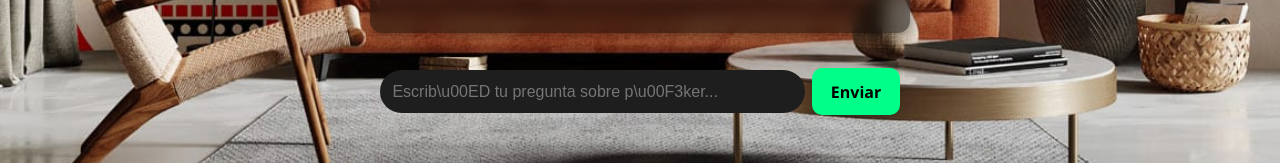
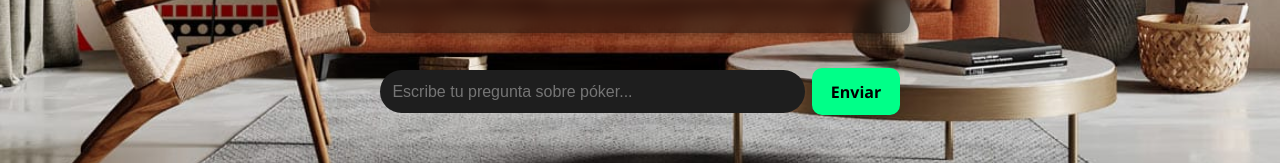
Before and after one commit to RickRick84/ThePokerBot, a React (Vite) app: page / in a window 1280 px wide. Shown: the part 599-762 px from the top of the page. Built offline with nearby package versions, Linux system fonts and the light colour scheme.

Commit message:
Apply final CSS layout with image title and JS for auto-scroll

```diff
--- a/src/App.jsx
+++ b/src/App.jsx
@@ -102,7 +102,7 @@ function App() {
           value={input}
           onChange={(e) => setInput(e.target.value)}
           onKeyDown={handleKeyDown}
-          placeholder="Escrib\u00ED tu pregunta sobre p\u00F3ker..."
+          placeholder="Escribe tu pregunta sobre póker..."
         />
         <button onClick={sendMessage} disabled={loading}>Enviar</button> {/* Deshabilitar en loading */}
       </div>
```
